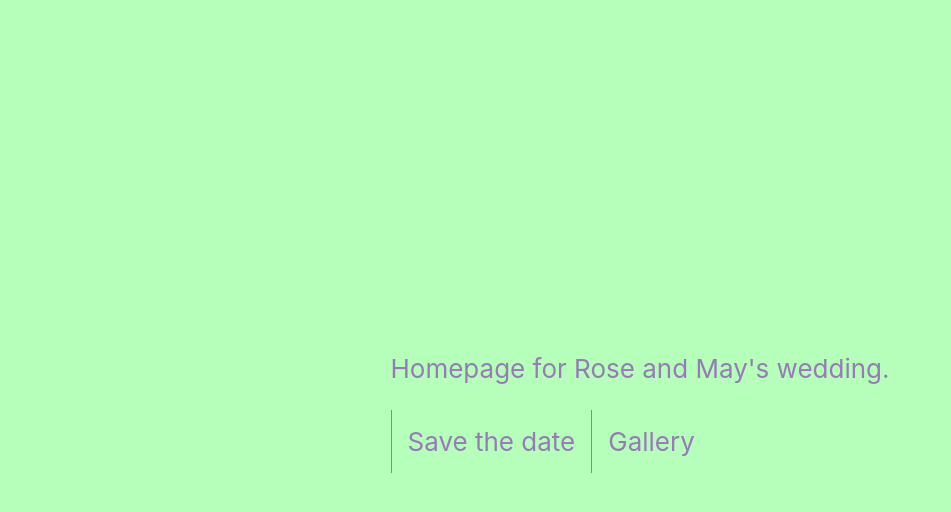
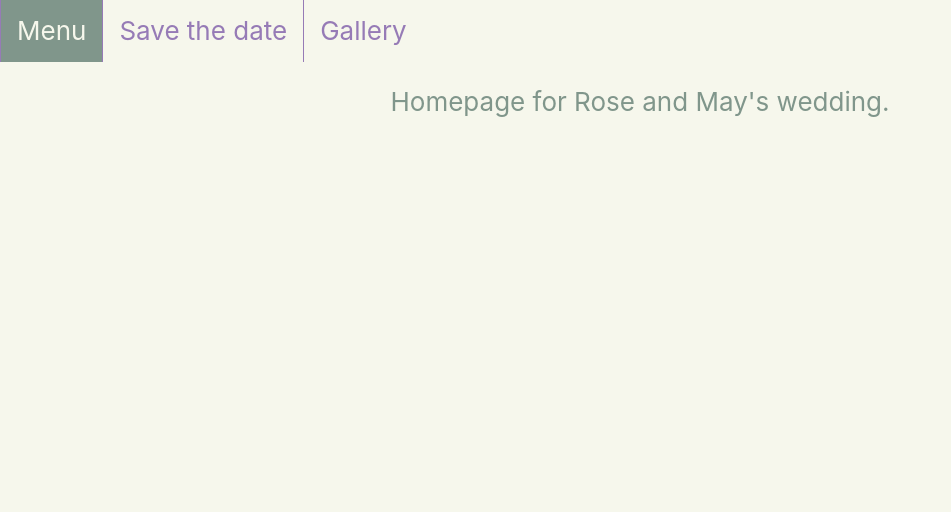
Before and after one commit to JackWilkin/mawwiage, a React (Create React App) app: page / in a window 1280 px wide. Shown: the top 512 px of the page, without its empty margins (0-951 px from the left). Built offline with nearby package versions, Linux system fonts and the light colour scheme.

Commit message:
make it kinda pretty

```diff
--- a/src/App.jsx
+++ b/src/App.jsx
@@ -1,18 +1,19 @@
 import React from 'react';
 import { BrowserRouter, Routes, Route } from "react-router";
 import styled from 'styled-components';
-import { lavendar, mint } from './styles/colors';
 import HomePage from './pages/HomePage';
 import SaveTheDate from './pages/SaveTheDate';
 import Gallery from './pages/Gallery';
+import Menu from './components/Menu';
 
 export default function App() {
   return (
-    <Background className="App">
-        <header className="App-header"></header>
+    <Background>
         <BrowserRouter>
+            <Menu />
             <Routes>
                 <Route path="/" element={<HomePage />} />
+                <Route path="/home" element={<HomePage />} />
                 <Route path="/mawwiage" element={<HomePage />} />
                 <Route path="/save-the-date" element={<SaveTheDate />} />
                 <Route path="/gallery" element={<Gallery />} />
@@ -24,13 +25,10 @@ export default function App() {
 
 const Background = styled.div`
   align-items: center;
-  background-color: ${mint};
-  color: ${lavendar};
   display: flex;
   flex-wrap: wrap;
   flex-direction: column;
   font-size: calc(10px + 2vmin);
   height: 100%;
   justify-content: center;
-  min-height: 100vh;
 `;
--- a/src/components/Menu.jsx
+++ b/src/components/Menu.jsx
@@ -1,12 +1,14 @@
 import React from 'react';
 import styled from 'styled-components';
 import { Link } from 'react-router-dom';
-import { lavendar } from '../styles/colors';
+import { lavendar, sage, cream } from '../styles/colors';
 
 export default function Menu() {
   return (
     <Navbar>
-      {/* <NavbarTitle>Menu</NavbarTitle> */}
+      <NavbarLink to="/home">
+        Menu
+      </NavbarLink>
       <NavbarLink to="/save-the-date">
         Save the date
       </NavbarLink>
@@ -21,13 +23,7 @@ const Navbar = styled.div`
   align-items: center;
   display: flex;
   width: 100%;
-`;
-
-const NavbarTitle = styled.span`
-  color: ${lavendar};
-  font-size: 1.5rem;
-  flex-grow: 1;
-  padding-left: 1rem;
+  height: 60px;
 `;
 
 const NavbarLink = styled(Link)`
@@ -38,6 +34,7 @@ const NavbarLink = styled(Link)`
   text-decoration: none;
 
   &:hover {
-    background-color: white;
+    background-color: ${sage};
+    color: ${cream};
   }
 `;
--- a/src/pages/HomePage.jsx
+++ b/src/pages/HomePage.jsx
@@ -1,12 +1,22 @@
-import Menu from '../components/Menu';
+import styled from 'styled-components';
+import { sage } from '../styles/colors';
 
 export default function HomePage() {
   return (
-    <div>
+    <Background>
         <p>
           Homepage for Rose and May's wedding.
         </p>
-        <Menu />
-    </div>
+    </Background>
   );
 }
+
+const Background = styled.div`
+  color: ${sage};
+  display: flex;
+  align-items: center;
+  justify-content: center;
+  flex-wrap: wrap;
+  flex-grow: 1;
+  height: 100%;
+`;
--- a/src/styles/colors.js
+++ b/src/styles/colors.js
@@ -1,2 +1,4 @@
 export const lavendar = '#967BB6';
 export const mint = '#B6FFBB';
+export const sage = '#80968B';
+export const cream = '#F6F7EC';
--- a/src/styles/index.css
+++ b/src/styles/index.css
@@ -1,5 +1,6 @@
 html {
   height: 100%;
+  background-color: #F6F7EC;
 }
 
 body {
@@ -12,10 +13,6 @@ body {
   -moz-osx-font-smoothing: grayscale;
 }
 
-#root {
-  height: 100%;
-}
-
 code {
   font-family: source-code-pro, Menlo, Monaco, Consolas, 'Courier New',
     monospace;
```
